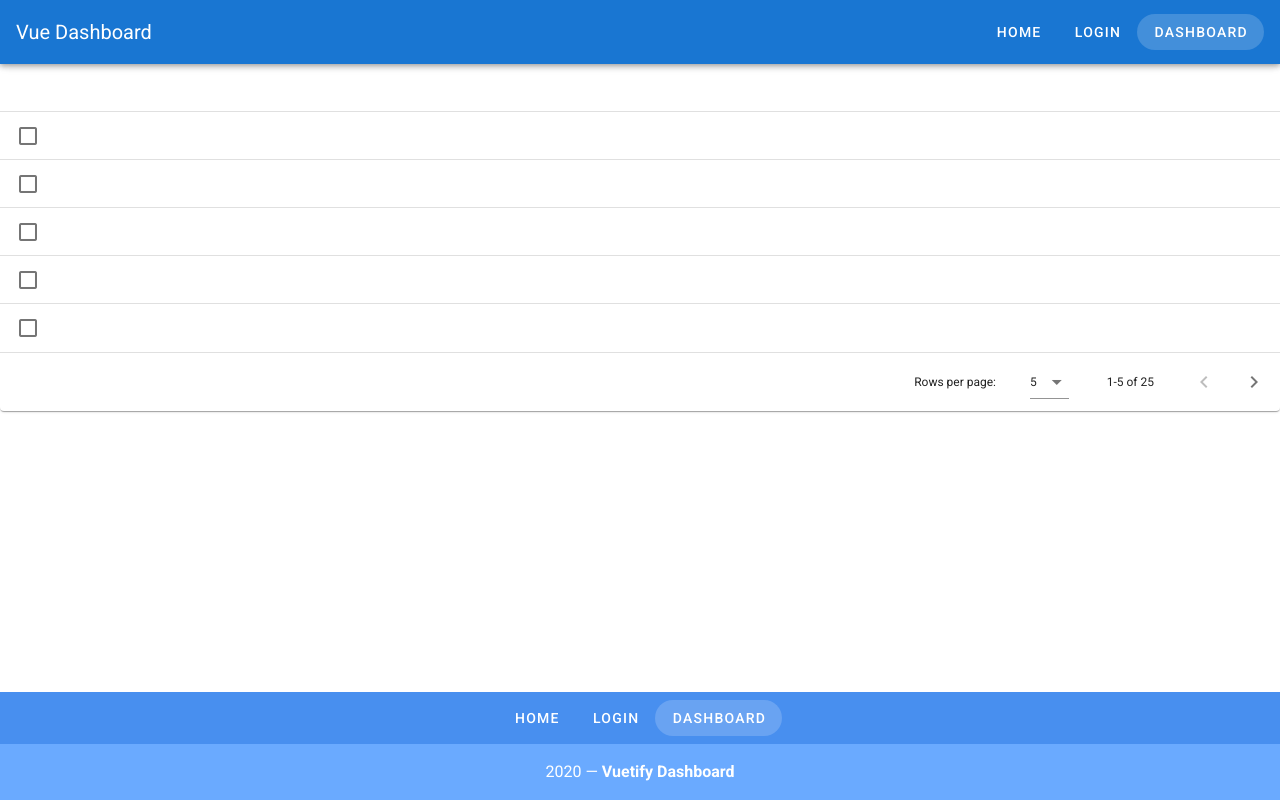
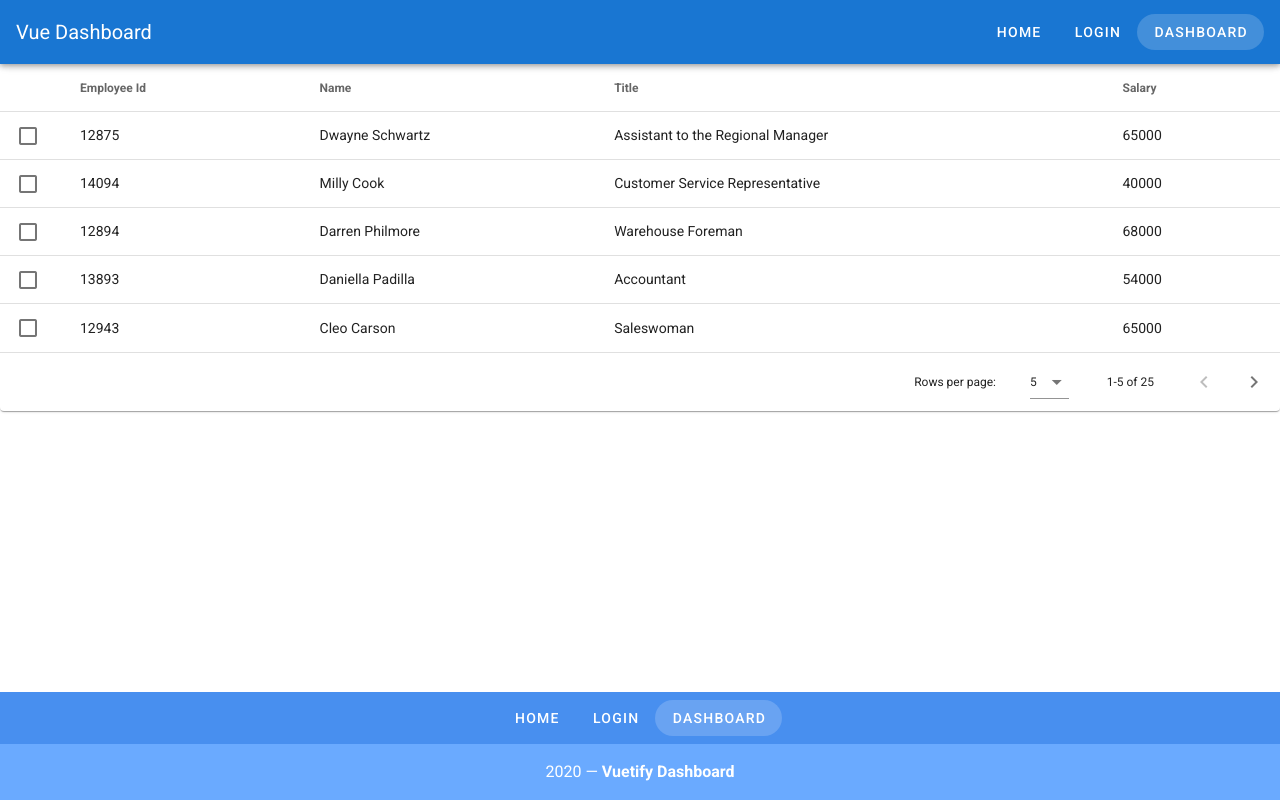
Before and after one commit to dubiBerlin/dashboard, a Vue app: page /dashboard in a window 1280 px wide. Built offline with nearby package versions, Linux system fonts and the light colour scheme.

Commit message:
import EmployeesTable.vue into Dasboard vue and pass employees as prop to EmployeesTable

```diff
--- a/src/components/EmployeesTable.vue
+++ b/src/components/EmployeesTable.vue
@@ -2,7 +2,7 @@
   <div>
   <v-data-table
     v-model="selected"
-    :headers="headersEmployees"
+    :headers="headers"
     :items="employees"
     :items-per-page="5"
     class="elevation-1"
@@ -27,14 +27,16 @@
   </div>
 </template>
 <script>
-
-  import employeesJson from "../data/employees.json";
-
   export default {
+    props:{
+      employees:{
+        type:Array,
+        required:true
+      }
+    },
     data () {
       return {
         selected:[],
-        employees:employeesJson,
         rowData:"",
         snackbar:false,
         headers:[
@@ -70,6 +72,9 @@
         console.log("SELECTED: ",this.selected)
         this.snackbar = true;
       }
+    },
+    created(){
+      console.log("created")
     }
   }
 </script>
--- a/src/views/Dashboard.vue
+++ b/src/views/Dashboard.vue
@@ -1,66 +1,24 @@
 <template>
   <div>
-  <v-data-table
-    v-model="selected"
-    :headers="headersEmployees"
-    :items="employees"
-    :items-per-page="5"
-    class="elevation-1"
-    @click:row="rowClick"
-    show-select
-    :single-select="true"
-  ></v-data-table>
-
-
-   <v-snackbar
-      v-model="snackbar"
-    >
-     {{rowData.name}} : {{ rowData.title}}
-      <v-btn
-        color="pink"
-        text
-        @click="snackbar = false"
-      >
-        Close
-      </v-btn>
-    </v-snackbar>
+    <EmployeesTable :employees="employees" ></EmployeesTable>
   </div>
 </template>
 <script>
 
   import employeesJson from "../data/employees.json";
+  import EmployeesTable from "../components/EmployeesTable";
 
   export default {
+     name: 'DashboardPage',
+    components: {
+      EmployeesTable
+    },
     data () {
       return {
+        employees:employeesJson,
         selected:[],
-        employees:employeesJson,
         rowData:"",
-        snackbar:false,
-        headers:[
-          {
-            text: 'Employee Id',
-            align: 'start',
-            sortable: true,
-            value: 'id'
-          },
-          {
-            text: 'Name',
-            sortable: true,
-            value: 'name'
-          },
-          {
-            text: 'Title',
-            sortable: true,
-            value: 'title'
-          },
-          {
-
-            text: 'Salary',
-            sortable: true,
-            value: 'salary'
-          }
-        ]
+        snackbar:false
       }
     },
     methods:{
```
